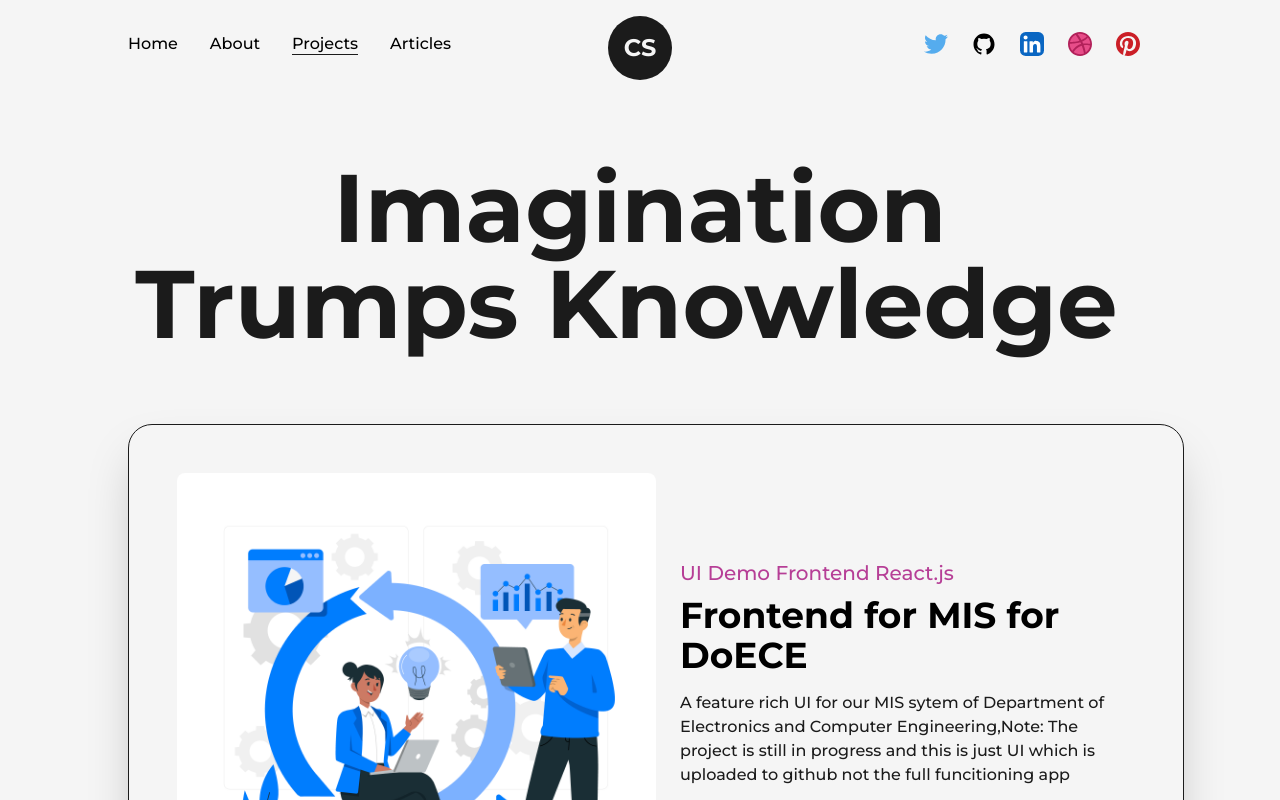
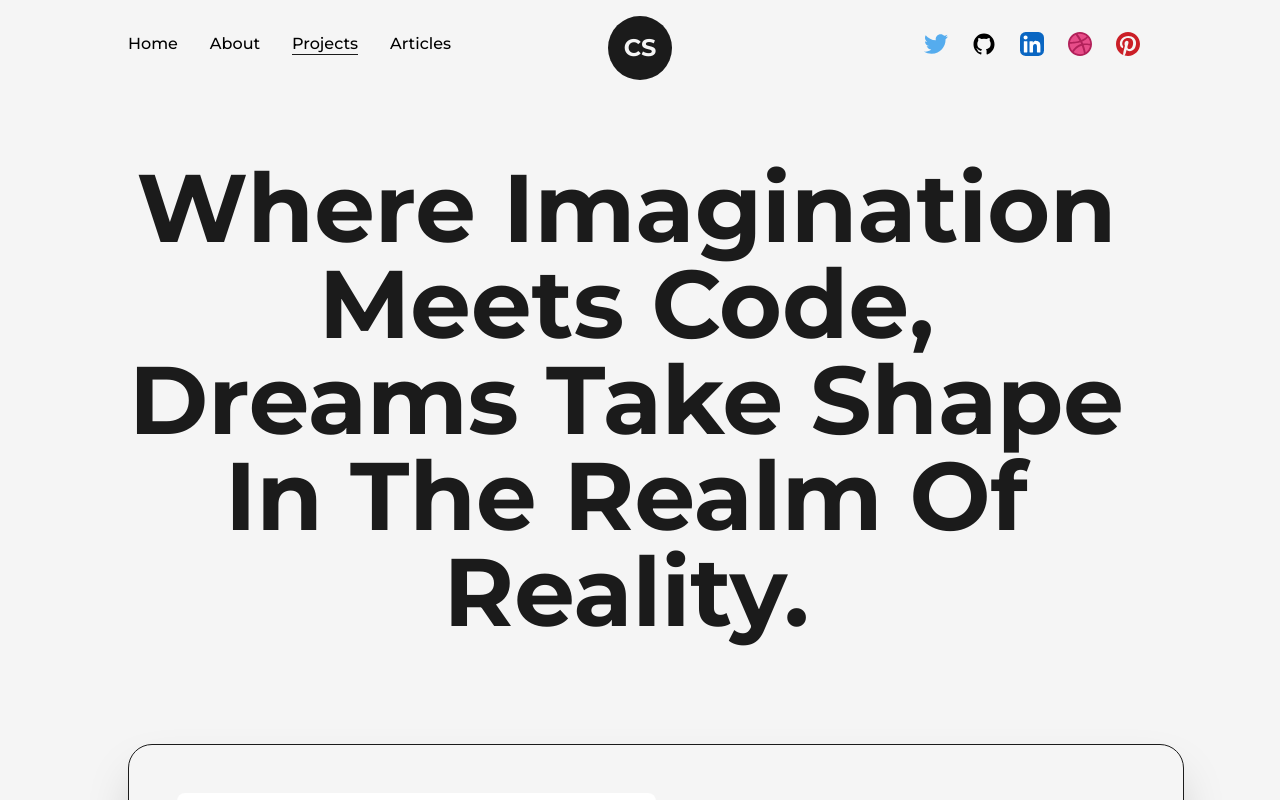
Before and after one commit to shahchhatru/MY-Personal_porfolio, a Next.js app: page /projects in a window 1280 px wide. Shown: the top 800 px of the page. Built offline with nearby package versions, Linux system fonts and the light colour scheme.

Commit message:
portfolio tagline changed

```diff
--- a/src/pages/projects.js
+++ b/src/pages/projects.js
@@ -50,8 +50,8 @@ export default function projects() {
       </Head>
       <main className="w-full mb-16 flex flex-col  items-center justify-center">
         <Layout className="pt-16">
-          <AnimatedText text=" Imagination Trumps knowledge"
-            className="mb-16"
+          <AnimatedText text="Where imagination meets code, dreams take shape in the realm of reality."
+            className="mb-24"
           />
           <div className="grid  grid-cols-12 gap-24">
             <div className="col-span-12">
```
